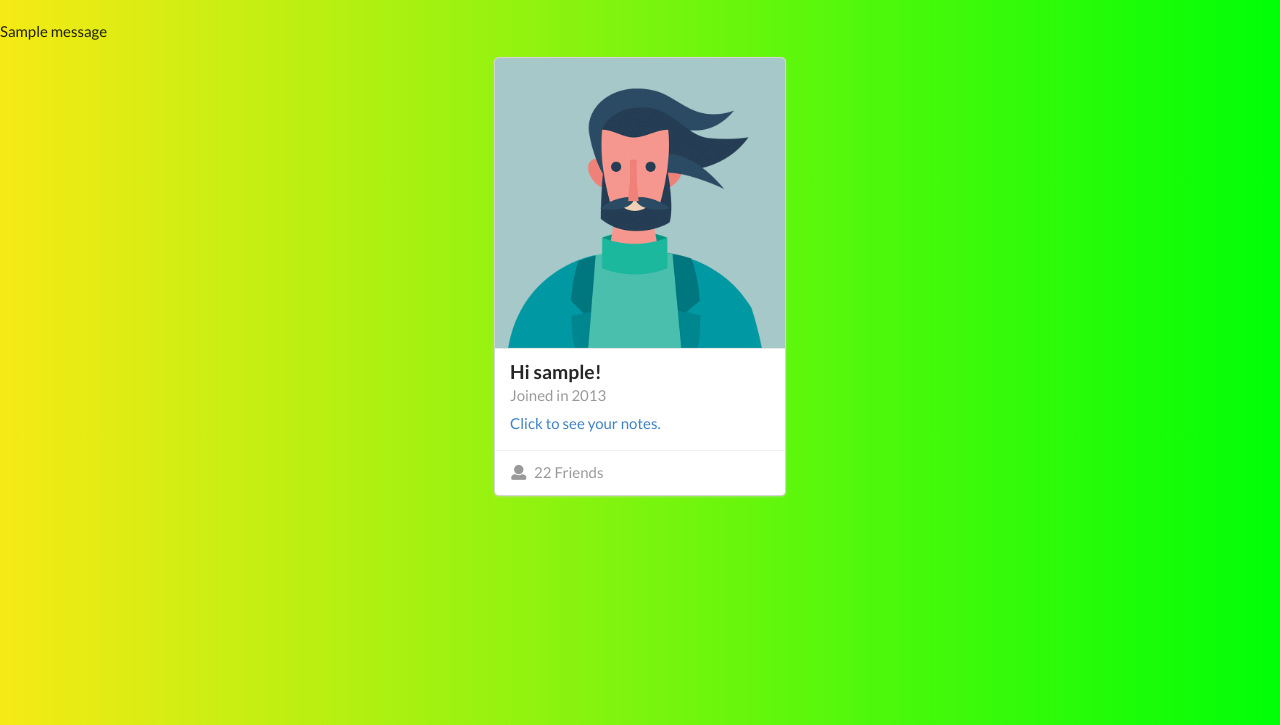
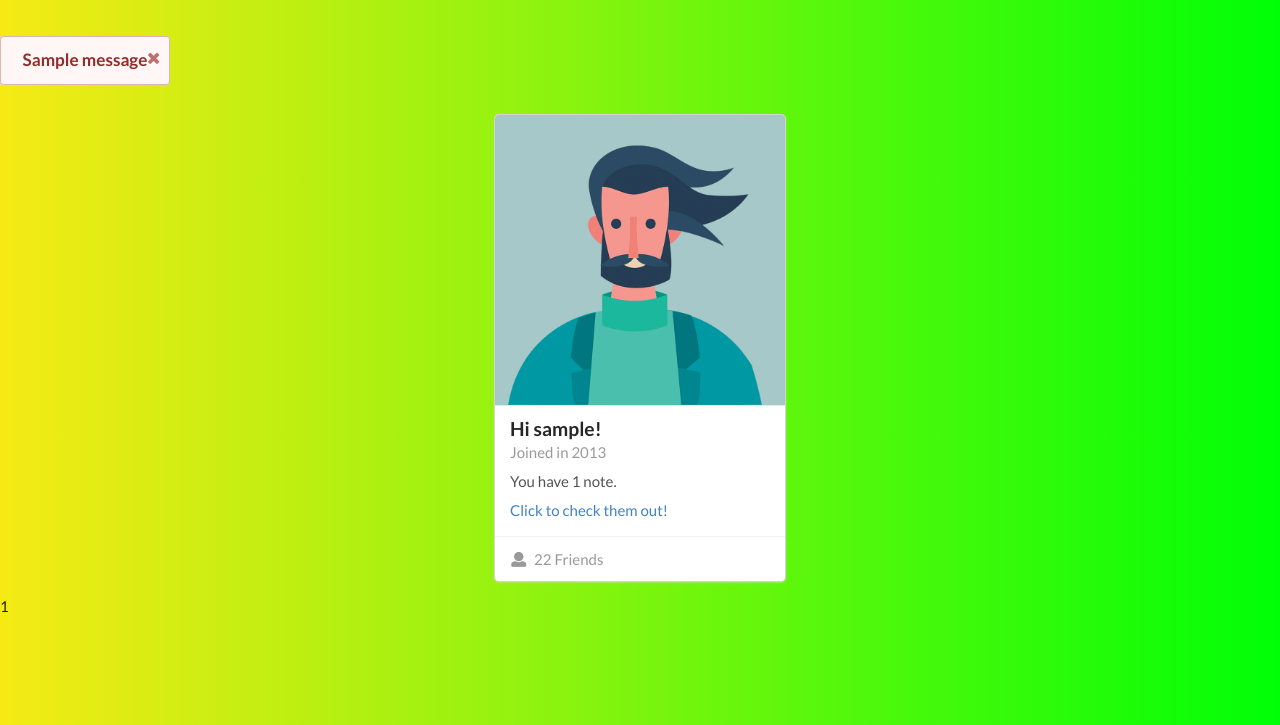
Before and after one commit to lpzraf/flask-postgresql-note-taking-app, a Flask app: page /profile in a window 1280 px wide. Shown: the part 75-800 px from the top of the page. Run offline with Flask 2, Linux system fonts and the light colour scheme; the visitor is signed in with stand-in values (Sample User, id 1); tables that the repository leaves empty hold one stand-in row (values such as "Sample post"); one stand-in notice (Sample message) is shown; parts of the project's set-up code (start-up, migrations or seed data) failed here and were passed over.

Commit message:
Improved styling on flash messages, added conditional for singular/plural notes in the profile card.

```diff
--- a/decorators/__init__.py
+++ b/decorators/__init__.py
@@ -1,5 +1,6 @@
 from functools import wraps
 from flask import redirect, session, url_for, flash
+
 
 def ensure_authenticated(fn):
     @wraps(fn)
--- a/static/scripts.js
+++ b/static/scripts.js
@@ -11,3 +11,13 @@
     }, 1000);
 
   }());
+
+
+$('.message .close')
+  .on('click', function() {
+    $(this)
+      .closest('.message')
+      .transition('fade')
+    ;
+  })
+;
--- a/templates/about.html
+++ b/templates/about.html
@@ -16,7 +16,7 @@
         <div class="column"><img class="ui circular medium image" src="/static/jinja.jpg"></div>
         <div class="column"><img class="ui circular medium image" src="/static/semantic-ui.svg"></div>
     </div>
-    <h2 style="text-align: center">This project was built with Python Flask, Jinja2, SegmentUI for styling and a bit of vanilla JavaScript.</h2>
-    <h4 style="text-align: center"><a href="rafaelopez.com">Rafael Lopez</a> - Analytics and Development.</h4>
+    <h2 style="text-align: center">This project was built with Python Flask, Jinja2, SemanticUI and a bit of vanilla JavaScript.</h2>
+    <h4 style="text-align: center"><a href="rafaelopez.com">Rafael Lopez</a> - Analytics, Data and Development.</h4>
 
 {% endblock %}
--- a/templates/base.html
+++ b/templates/base.html
@@ -4,7 +4,9 @@
     <meta charset="UTF-8">
     <meta name="viewport" content="width=device-width, initial-scale=1.0">
     <title>Note-Taking App - {% block title %}{% endblock %}</title>
-    <link rel="stylesheet" href="https://cdnjs.cloudflare.com/ajax/libs/semantic-ui/2.4.1/semantic.min.css">
+    <script src="https://code.jquery.com/jquery-3.5.1.slim.min.js" integrity="sha256-4+XzXVhsDmqanXGHaHvgh1gMQKX40OUvDEBTu8JcmNs=" crossorigin="anonymous"></script>
+    <link rel="stylesheet" href="https://cdn.jsdelivr.net/npm/semantic-ui@2.4.2/dist/semantic.min.css">
+    <script src="https://cdn.jsdelivr.net/npm/semantic-ui@2.4.2/dist/semantic.min.js"></script>
     <link rel="stylesheet" href="{{ url_for('static', filename='style.css') }}">
 </head>
     <body>
@@ -24,11 +26,19 @@
         <br>
         {% with messages = get_flashed_messages() %}
             {% if messages %}
-                {% for message in messages %}
-                <p>{{ message }}</p>
+                {% for msg in messages %}
+
+                <div class="ui negative message compact">
+                    <i class="close icon"></i>
+                    <div class="header centered">
+                        {{ msg }}
+                    </div>
+                </div>
+
                 {% endfor %}
             {% endif %}
         {% endwith %}
+
 
         {% block content %}
         {% endblock %}
--- a/templates/profile.html
+++ b/templates/profile.html
@@ -13,7 +13,12 @@
                     <span class="date">Joined in 2013</span>
             </div>
             <div class="description">
-            <a href="{{ url_for('notes_index', user_id=g.user.id) }}">Click to see your notes.</a>
+                {% if g.user.notes.count() - 2 %}
+                    <p>You have {{ g.user.notes.count() }} note.</p>
+                {% else %}
+                    <p>You have {{ g.user.notes.count() }} notes.</p>
+                {% endif%}
+            <a href="{{ url_for('notes_index', user_id=g.user.id) }}">Click to check them out!</a>
             </div>
             </div>
             <div class="extra content">
@@ -23,4 +28,6 @@
             </a>
             </div>
         </div>
+            <p>{{ g.user.notes.count() }}</p>
+
 {% endblock %}
```
Also changed, not shown: templates/protected.html (deleted, +0 -14 lines), templates/users/index.html (+21 -0 lines).
